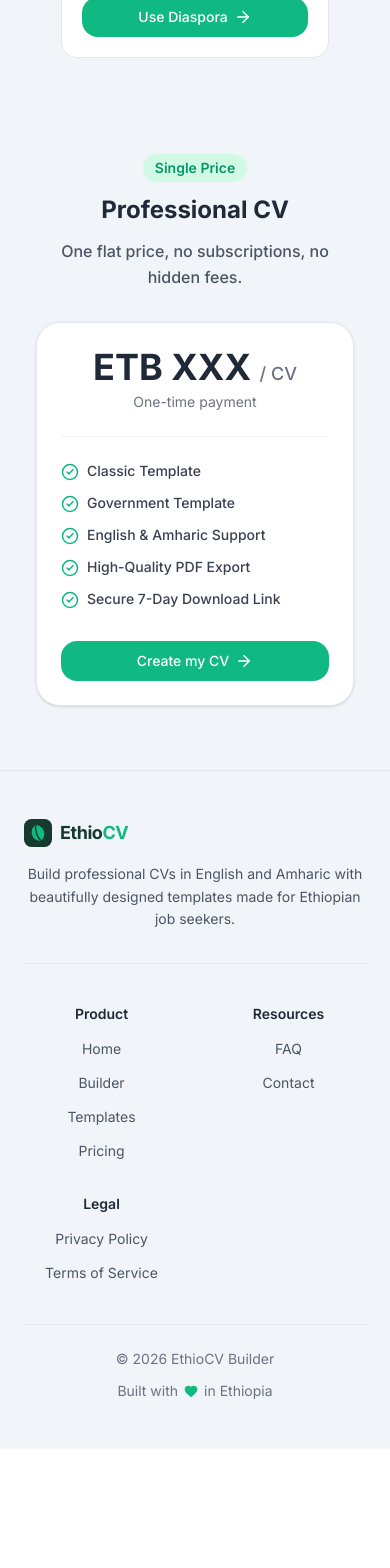
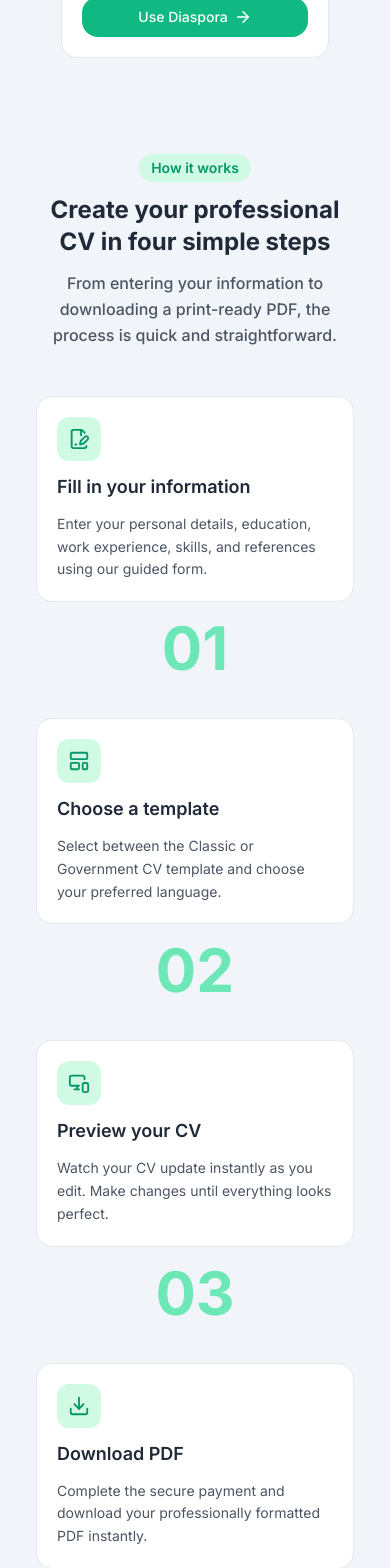
Before and after one commit to KirubelWondwossen/ethiocv-builder, a React (Vite) app in the folder app/: page / in a window 390 px wide. Shown: the part 4180-5748 px from the top of the page. Before the commit the page ends 5629 px from the top, so only its background shows below. Built offline with nearby package versions, Linux system fonts and the light colour scheme.

Commit message:
feat(how it works): add the how it works section for the landing page

```diff
--- a/app/src/App.jsx
+++ b/app/src/App.jsx
@@ -9,7 +9,7 @@
     <Routes>
       <Route path="/" element={<Home />} />
       <Route path="/builder" element={<Builder />} />
-      <Route path="/home" element={<Payment />} />
+      <Route path="/payment" element={<Payment />} />
       <Route path="/download" element={<Download />} />
     </Routes>
   );
--- a/app/src/components/features/HowItWorks.jsx
+++ b/app/src/components/features/HowItWorks.jsx
@@ -1,7 +1,99 @@
+import {
+  FilePenLine,
+  LayoutTemplate,
+  MonitorSmartphone,
+  Download,
+} from "lucide-react";
 import Section from "../ui/Section";
+import SectionHeader from "../ui/SectionHeader";
+
+const steps = [
+  {
+    number: "01",
+    icon: FilePenLine,
+    title: "Fill in your information",
+    description:
+      "Enter your personal details, education, work experience, skills, and references using our guided form.",
+  },
+  {
+    number: "02",
+    icon: LayoutTemplate,
+    title: "Choose a template",
+    description:
+      "Select between the Classic or Government CV template and choose your preferred language.",
+  },
+  {
+    number: "03",
+    icon: MonitorSmartphone,
+    title: "Preview your CV",
+    description:
+      "Watch your CV update instantly as you edit. Make changes until everything looks perfect.",
+  },
+  {
+    number: "04",
+    icon: Download,
+    title: "Download PDF",
+    description:
+      "Complete the secure payment and download your professionally formatted PDF instantly.",
+  },
+];
 
 function HowItWorks() {
-  return <Section></Section>;
+  return (
+    <Section
+      className="mt-8 px-6 md:px-12 lg:px-20 py-2"
+      sectionId="how-it-works"
+    >
+      <div className="w-full flex flex-col items-center text-center">
+        <span className="text-sm font-semibold text-primary-600 bg-primary-100 px-3 py-1 rounded-full">
+          How it works
+        </span>
+
+        <SectionHeader>
+          Create your professional CV in four simple steps
+        </SectionHeader>
+
+        <h3 className="text-gray-600 font-sans font-medium text-base sm:text-xl leading-relaxed max-w-xl mb-12 sm:mb-16">
+          From entering your information to downloading a print-ready PDF, the
+          process is quick and straightforward.
+        </h3>
+
+        <div className="w-full flex flex-col gap-10 sm:gap-12">
+          {steps.map((step, i) => (
+            <StepRow key={step.number} {...step} reverse={i % 2 === 1} />
+          ))}
+        </div>
+      </div>
+    </Section>
+  );
 }
 
 export default HowItWorks;
+
+function StepRow({ number, icon: Icon, title, description, reverse }) {
+  return (
+    <div
+      className={`flex flex-col md:items-center gap-4 md:gap-10 ${
+        reverse ? "md:flex-row-reverse" : "md:flex-row"
+      }`}
+    >
+      <div className="w-full md:w-1/2 flex">
+        <div className="w-full p-5 sm:p-6 bg-white border border-gray-200 flex flex-col items-start gap-3 rounded-2xl text-left transition-all duration-200 hover:border-primary-300 hover:shadow-md">
+          <div className="flex items-center justify-center w-11 h-11 rounded-xl bg-primary-100">
+            <Icon size={22} className="text-primary-600" />
+          </div>
+          <h3 className="font-semibold text-lg text-gray-800">{title}</h3>
+          <p className="text-gray-600 text-sm sm:text-base leading-relaxed">
+            {description}
+          </p>
+        </div>
+      </div>
+
+      <div className="w-full md:w-1/2 flex items-center justify-center md:justify-center">
+        <span className="text-6xl sm:text-7xl md:text-8xl font-black text-primary-300 leading-none select-none">
+          {number}
+        </span>
+      </div>
+    </div>
+  );
+}
--- a/app/src/components/layouts/Navbar.jsx
+++ b/app/src/components/layouts/Navbar.jsx
@@ -7,7 +7,6 @@
   { text: "CV Templates", link: "#templates" },
   { text: "How it works", link: "#how-it-works" },
   { text: "Pricing", link: "#pricing" },
-  { text: "FAQ", link: "#faq" },
 ];
 
 function Navbar() {
--- a/app/src/pages/Home.jsx
+++ b/app/src/pages/Home.jsx
@@ -1,6 +1,7 @@
 import Features from "../components/features/Features";
 import Footer from "../components/features/Footer";
 import Hero from "../components/features/Hero";
+import HowItWorks from "../components/features/HowItWorks";
 import Pricing from "../components/features/Pricing";
 import TemplateShowCase from "../components/features/TemplateShowCase";
 import MainContainer from "../components/layouts/MainContainer";
@@ -19,6 +20,7 @@
         <Hero />
         <Features />
         <TemplateShowCase />
+        <HowItWorks />
         <Pricing />
       </main>
       <Footer />
```
